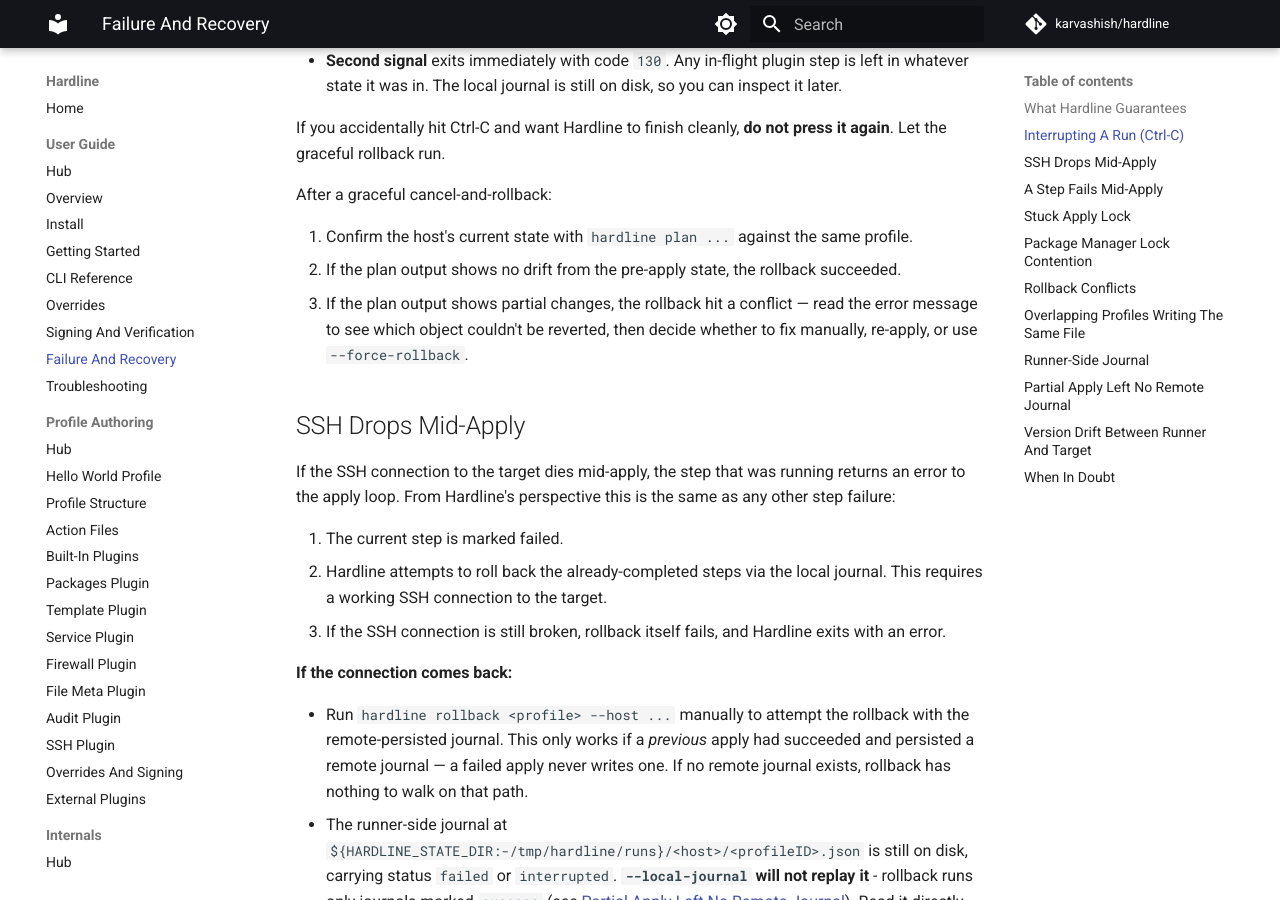
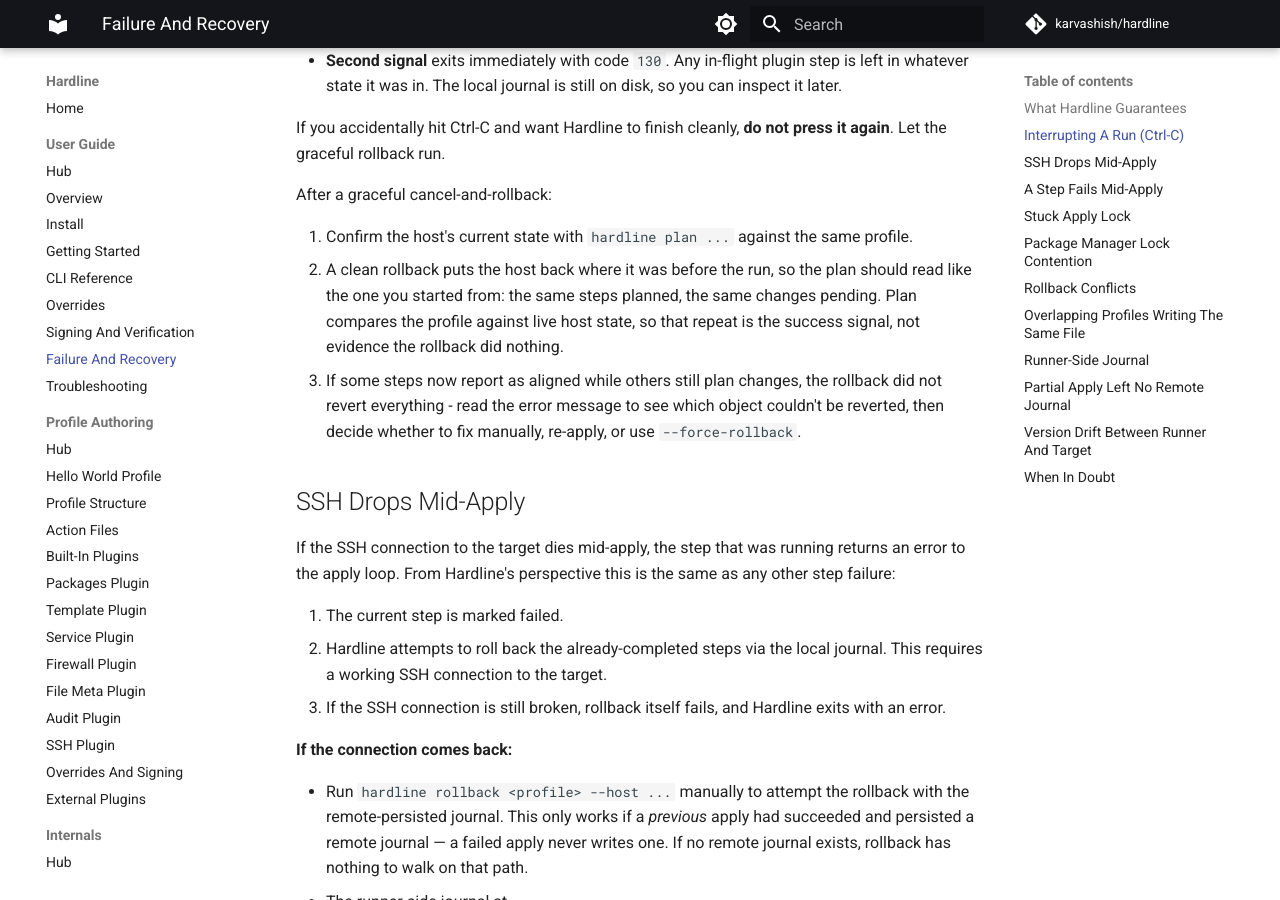
Before and after one commit to karvashish/hardline, an MkDocs documentation site: the page built from docs/users/failure-and-recovery.md, in a window 1280 px wide and 900 px high, scrolled down 1448 px. Built offline with MkDocs 1.6.1 and Material for MkDocs 9.7.7, drawn with Linux system fonts in a browser that asks for light colours; comment, search, counter and statistics services are not loaded; some of the changed text lies outside the part shown.

Commit message:
Correct the rollback journal status lifecycle, the post-cancel plan guidance, and the empty packages config claim

```diff
--- a/docs/users/failure-and-recovery.md
+++ b/docs/users/failure-and-recovery.md
@@ -32,8 +32,8 @@ If you accidentally hit Ctrl-C and want Hardline to finish cleanly, **do not pre
 After a graceful cancel-and-rollback:
 
 1. Confirm the host's current state with `hardline plan ...` against the same profile.
-2. If the plan output shows no drift from the pre-apply state, the rollback succeeded.
-3. If the plan output shows partial changes, the rollback hit a conflict — read the error message to see which object couldn't be reverted, then decide whether to fix manually, re-apply, or use `--force-rollback`.
+2. A clean rollback puts the host back where it was before the run, so the plan should read like the one you started from: the same steps planned, the same changes pending. Plan compares the profile against live host state, so that repeat is the success signal, not evidence the rollback did nothing.
+3. If some steps now report as aligned while others still plan changes, the rollback did not revert everything - read the error message to see which object couldn't be reverted, then decide whether to fix manually, re-apply, or use `--force-rollback`.
 
 ## SSH Drops Mid-Apply
 
@@ -141,7 +141,7 @@ The default root is Go's `os.TempDir()` — `$TMPDIR` if set, otherwise `/tmp`
 
 ## Partial Apply Left No Remote Journal
 
-A remote journal is only written after a full, successful apply. An interrupted or failed apply leaves **no** remote journal, so a plain `rollback` has nothing in `/var/lib/hardline/runs/<profileID>/` to walk.
+A remote journal is only written after a full, successful apply, so the interrupted or failed run itself leaves none. That does not always mean `rollback` finds nothing: it loads the newest file already under `/var/lib/hardline/runs/<profileID>/`, which is the last *earlier* successful apply, and only fails with `no journal found for profile` when the directory holds none. Walking that older run is rarely what a partial apply needs, and the conflict preflight normally refuses it anyway, because the host no longer matches the state that apply left behind.
 
 `--local-journal` walks the runner-side journal instead:
 
@@ -158,7 +158,7 @@ That reads `${HARDLINE_STATE_DIR:-/tmp/hardline/runs}/<host>/<profileID>.json`,
 | Every step applied, but the target journal could not be persisted | `success` | **Yes** - this is the case the flag exists for, and apply prints the exact command |
 | Every step applied, target journal persisted, `--keep-local-rollback` passed | `success` | Yes - equivalent to the remote journal |
 | A step failed | `failed` | No |
-| `SIGINT`/`SIGTERM` cancelled the run | `interrupted` | No |
+| `SIGINT`/`SIGTERM` cancelled the run | `failed`, or `interrupted` if the runner was killed during the inline rollback | No |
 | The runner was killed outright | `in_progress` | No |
 
 The three refused rows are not a gap in coverage: on the `failed` and `interrupted` paths apply has **already** walked the journal and rolled back the steps that had completed, before it exited. A second reverse walk is not what those runs need. What they need is the journal read as a record:
```
Also changed, not shown: docs/internals/rollback.md (+2 -2 lines), docs/profiles/action-files.md (+1 -1 lines).
